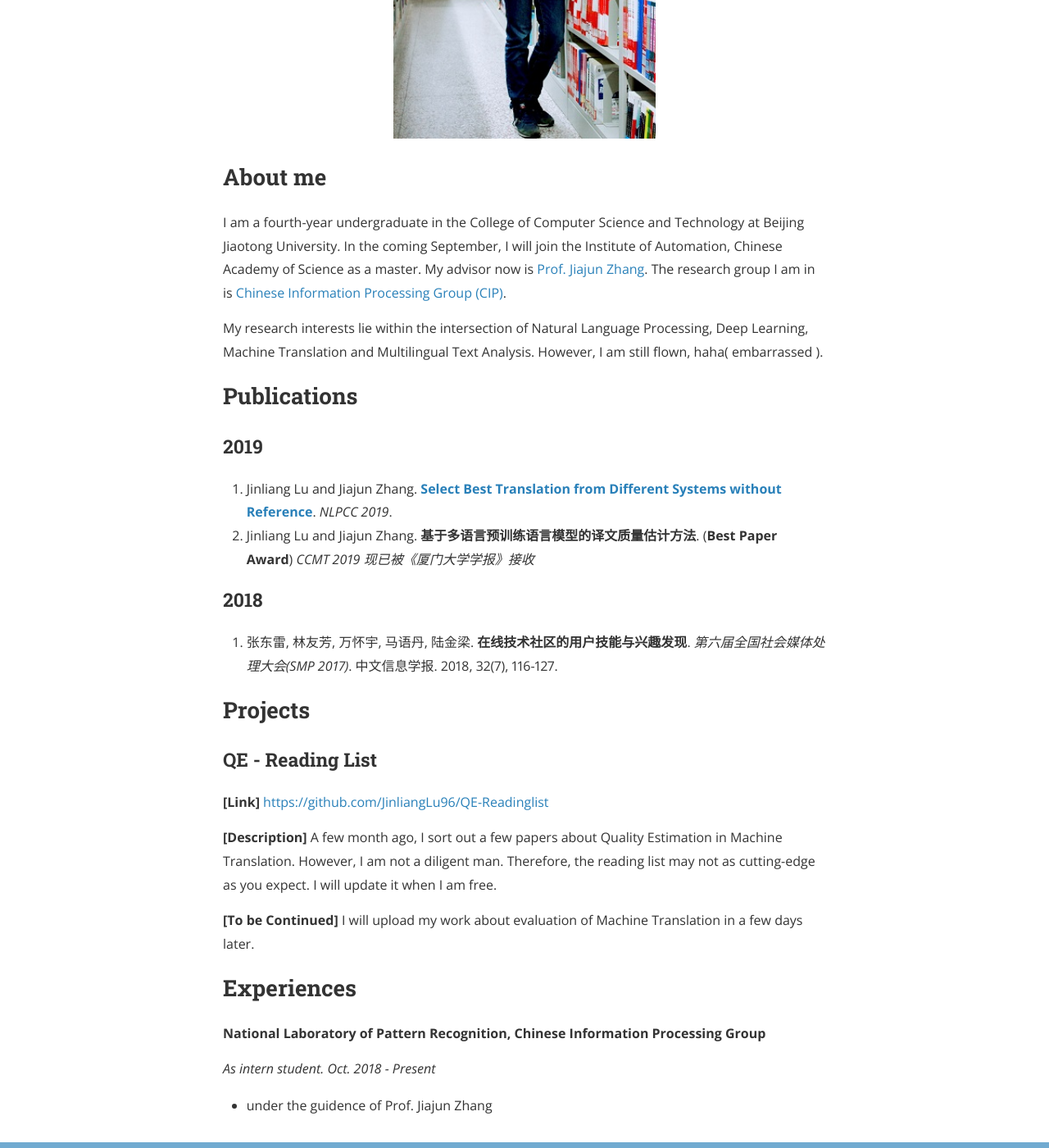
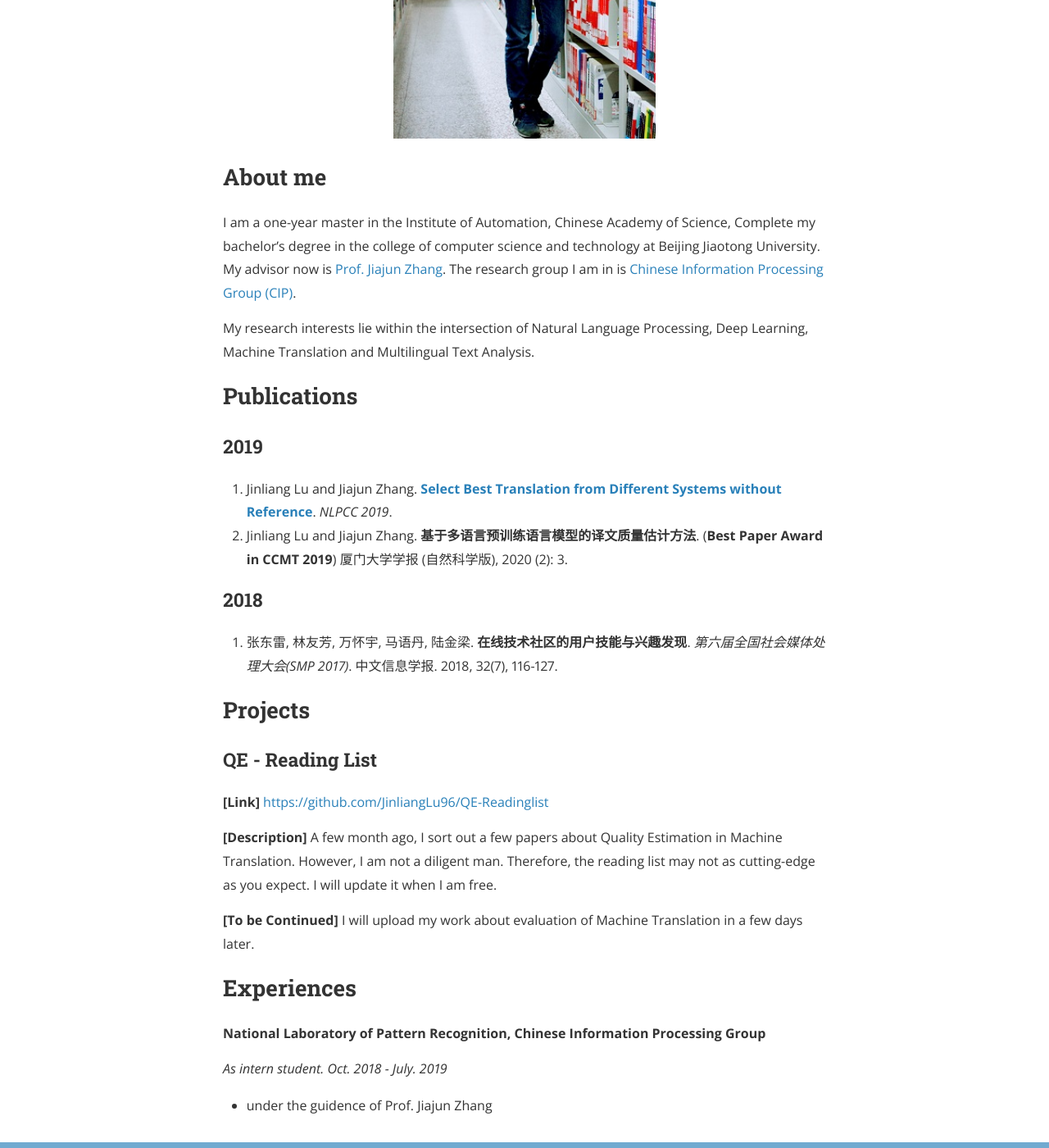
Before and after one commit to JinliangLu96/JinliangLu96.github.io, a Jekyll site: the page built from about.md, in a window 1280 px wide and 1400 px high, scrolled down 607 px. Shown: the whole window at 82% size. Built offline with Jekyll 4.4.1, drawn with Linux system fonts in a browser that asks for light colours; nearby versions of some CDN libraries.

Commit message:
Update about.md

```diff
--- a/about.md
+++ b/about.md
@@ -9,16 +9,16 @@ permalink: /about/
 
 ## About me
 
-I am a fourth-year undergraduate in the College of Computer Science and Technology at Beijing Jiaotong University. In the coming September, I will join the Institute of Automation, Chinese Academy of Science as a master. My advisor now is [Prof. Jiajun Zhang](http://www.nlpr.ia.ac.cn/cip/jjzhang.htm). The research group I am in is [Chinese Information Processing Group (CIP)](http://www.nlpr.ia.ac.cn/cip/introduction.htm).
+I am a one-year master in the Institute of Automation, Chinese Academy of Science, Complete my bachelor's degree in the college of computer science and technology at Beijing Jiaotong University. My advisor now is [Prof. Jiajun Zhang](http://www.nlpr.ia.ac.cn/cip/jjzhang.htm). The research group I am in is [Chinese Information Processing Group (CIP)](http://www.nlpr.ia.ac.cn/cip/introduction.htm).
 
-My research interests lie within the intersection of Natural Language Processing, Deep Learning, Machine Translation and Multilingual Text Analysis. However, I am still flown, haha( embarrassed ).
+My research interests lie within the intersection of Natural Language Processing, Deep Learning, Machine Translation and Multilingual Text Analysis.
 
 ## Publications
 
 ### 2019
 
 1. Jinliang Lu and Jiajun Zhang. [**Select Best Translation from Different Systems without Reference**](http://tcci.ccf.org.cn/conference/2019/papers/229.pdf). *NLPCC 2019*.
-2. Jinliang Lu and Jiajun Zhang. **基于多语言预训练语言模型的译文质量估计方法**. (**Best Paper Award**) *CCMT 2019 现已被《厦门大学学报》接收*
+2. Jinliang Lu and Jiajun Zhang. **基于多语言预训练语言模型的译文质量估计方法**. (**Best Paper Award in CCMT 2019**) 厦门大学学报 (自然科学版), 2020 (2): 3.
 
 ### 2018
 1. 张东雷,  林友芳, 万怀宇, 马语丹, 陆金梁. **在线技术社区的用户技能与兴趣发现**. *第六届全国社会媒体处理大会(SMP 2017)*. 中文信息学报. 2018, 32(7), 116-127.
@@ -36,6 +36,6 @@ My research interests lie within the intersection of Natural Language Processing
 ## Experiences
 **National Laboratory of Pattern Recognition, Chinese Information Processing Group**
 
-*As intern student. Oct. 2018 - Present*
+*As intern student. Oct. 2018 - July. 2019*
 
 * under the guidence of Prof. Jiajun Zhang
```
